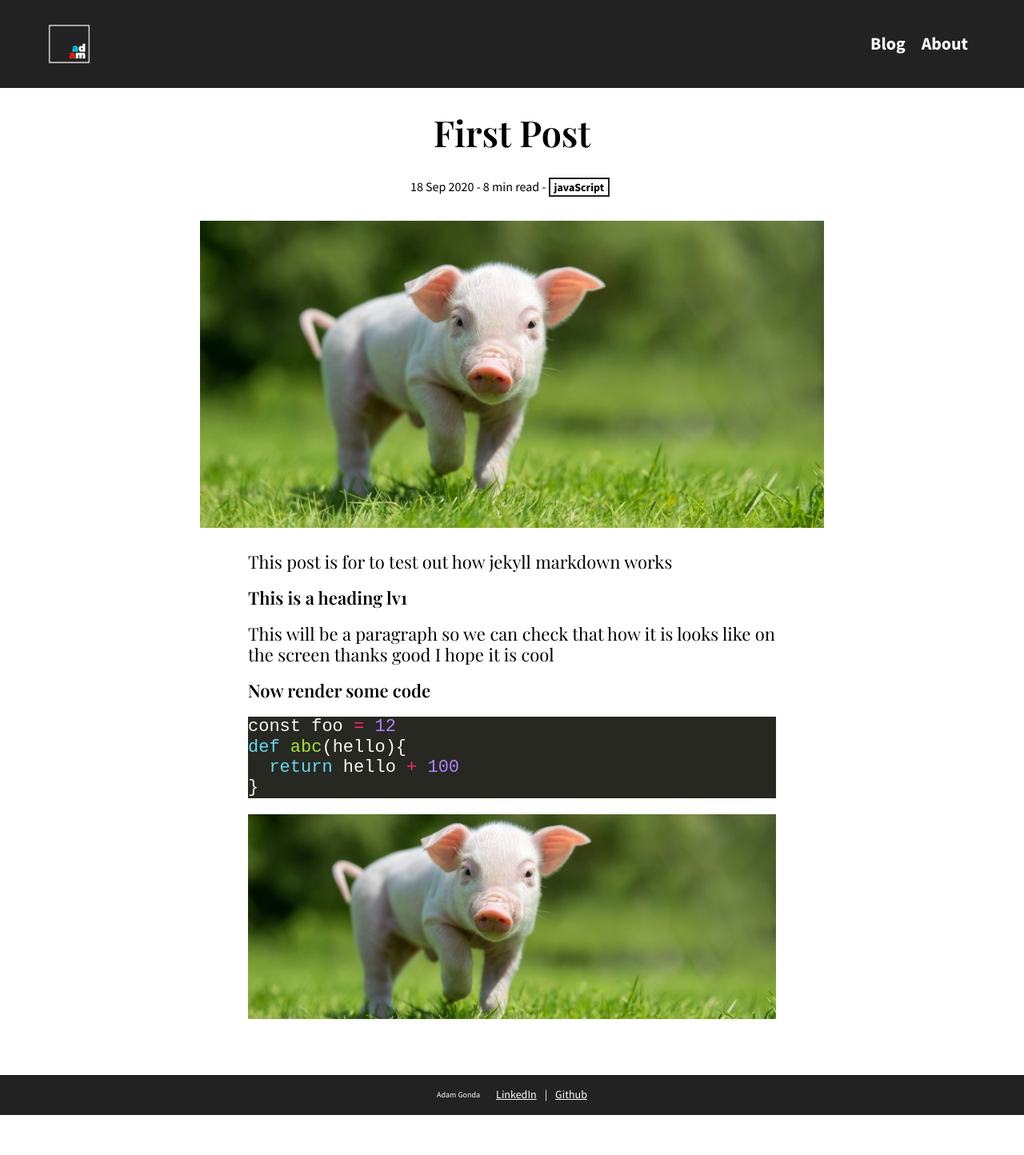
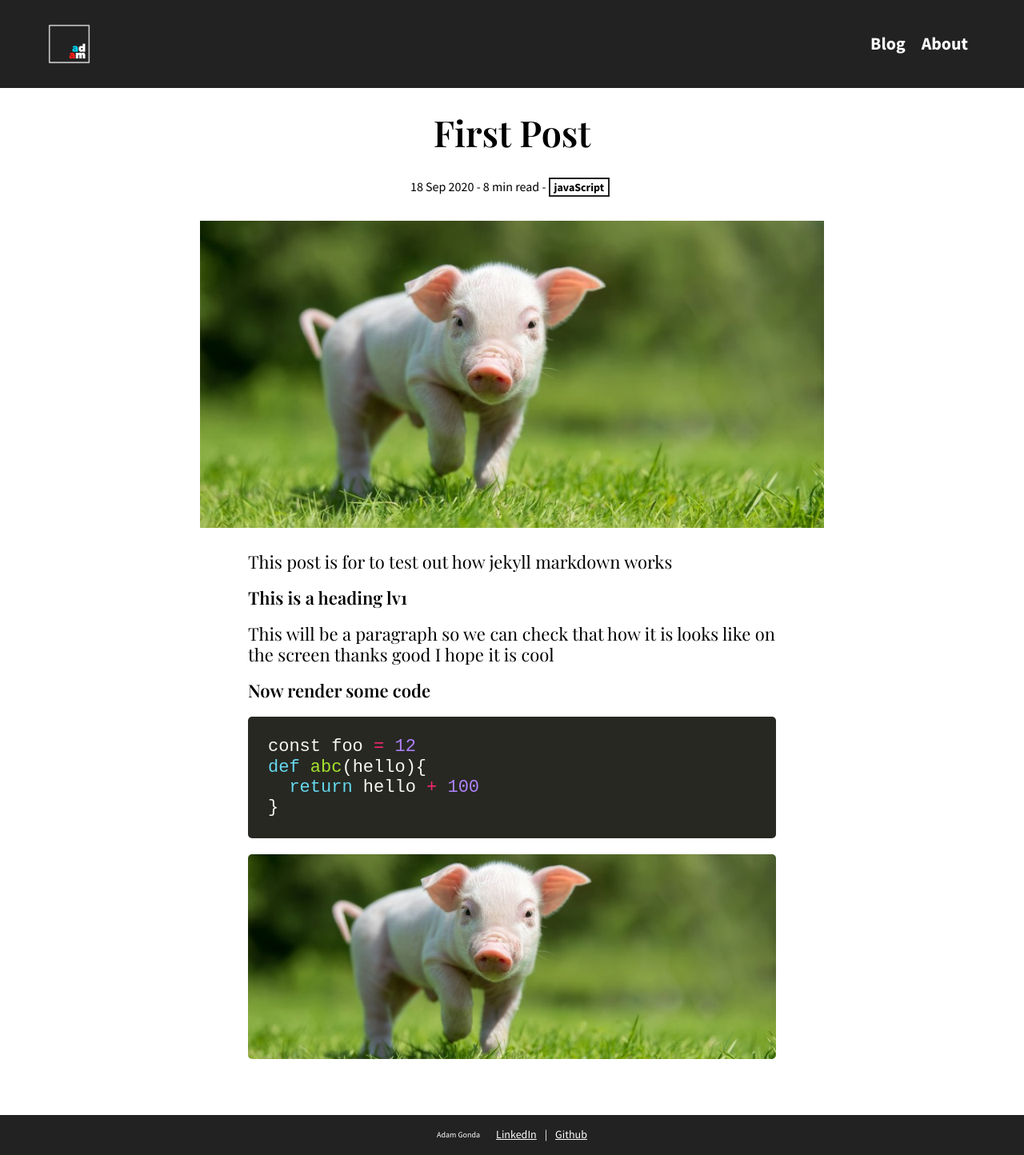
Before and after one commit to AdamGonda/adamgonda.com, a Jekyll site: the page built from _posts/2020-09-18-first-post.md, in a window 1280 px wide. Shown: the whole page at 80% size. Built offline with Jekyll 4.4.1, drawn with Linux system fonts in a browser that asks for light colours; before the commit the page ends 1394 px from its top, so only the background shows below that.

Commit message:
update style

```diff
--- a/assets/css/main.css
+++ b/assets/css/main.css
@@ -178,10 +178,6 @@ footer a {
 }
 .post main h1,
 .post main h2,
-.post main h3,
-.post main h4,
-.post main h5,
-.post main h6,
 .post main p {
   margin-bottom: 20px;
 }
@@ -190,6 +186,12 @@ footer a {
   max-height: 20vw;
   object-fit: cover;
   margin: 20px 0;
+  border-radius: 5px;
+}
+.post main pre {
+  padding: 25px;
+  border-radius: 5px;
+  overflow: scroll;
 }
 
 body {
```
Also changed, not shown: assets/sass/post.sass (+6 -4 lines), 1 other file.
